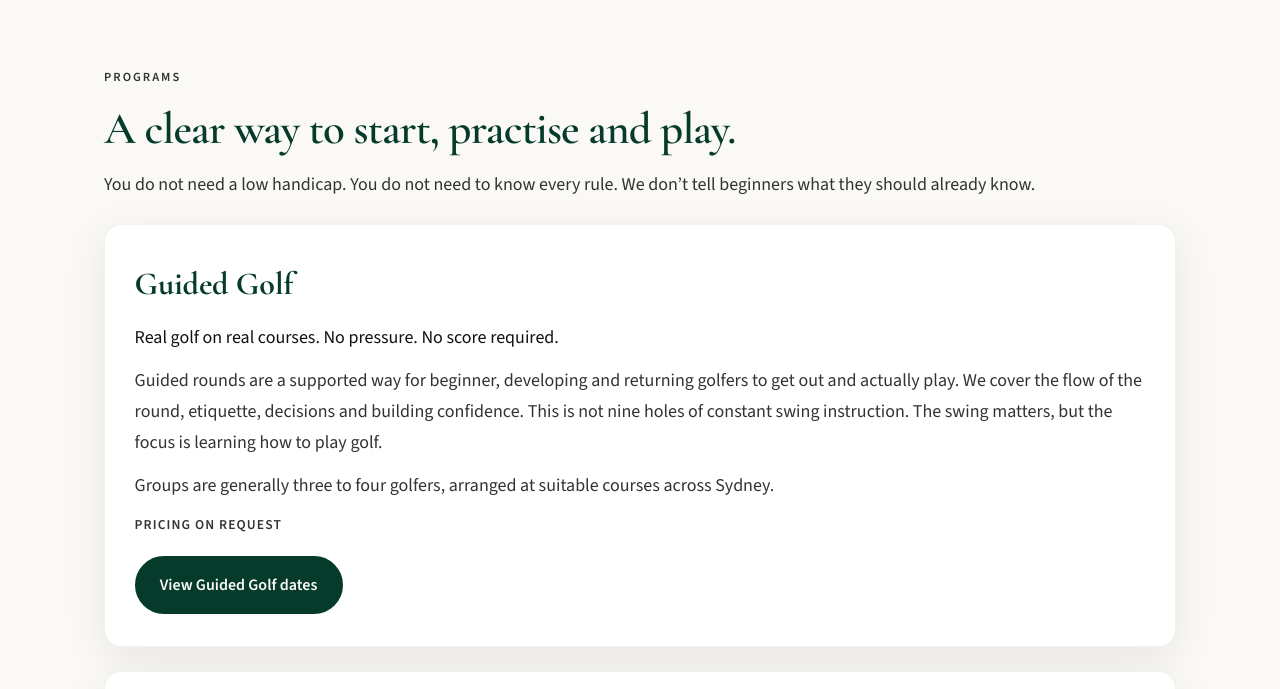
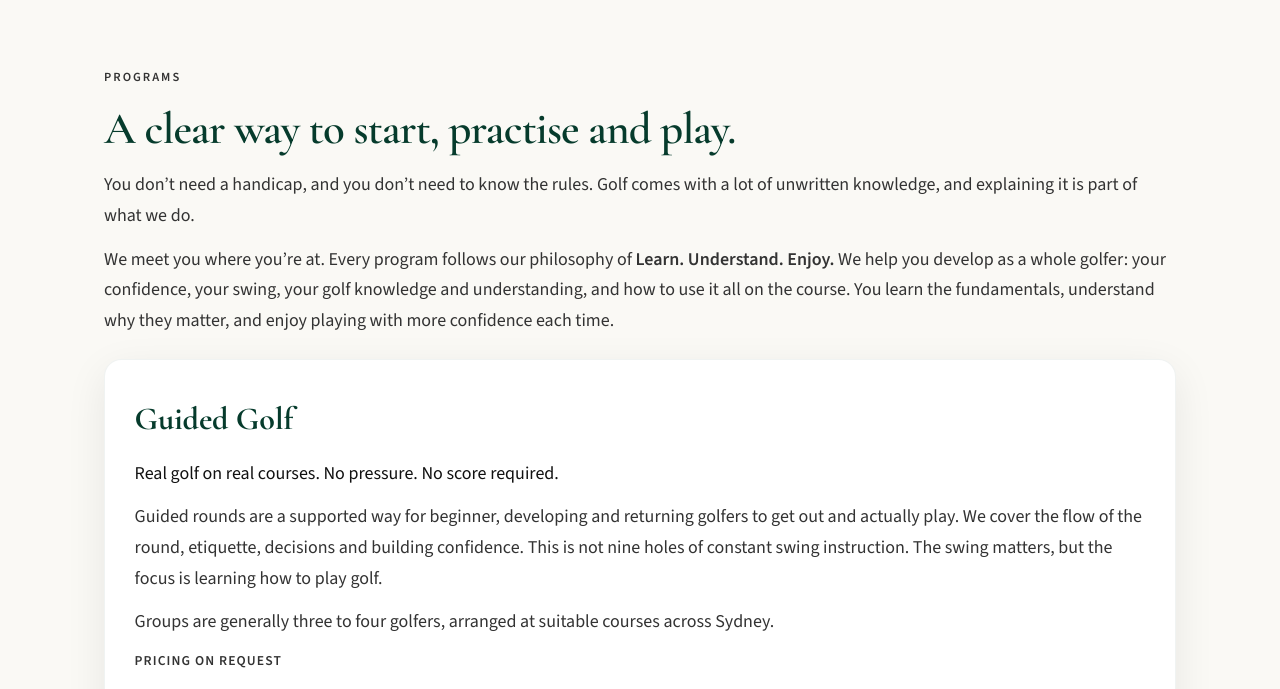
Before and after one commit to GrassrootsGolf/grassroots-golf, a plain HTML site: page programs.html in a window 1280 px wide. Shown: the part 81-770 px from the top of the page. Drawn offline with nearby package versions, Linux system fonts and the light colour scheme.

Commit message:
Update Programs intro copy

```diff
--- a/programs.html
+++ b/programs.html
@@ -40,7 +40,8 @@
       <div class="wrap">
         <p class="eyebrow">Programs</p>
         <h1>A clear way to start, practise and play.</h1>
-        <p>You do not need a low handicap. You do not need to know every rule. We don’t tell beginners what they should already know.</p>
+        <p>You don’t need a handicap, and you don’t need to know the rules. Golf comes with a lot of unwritten knowledge, and explaining it is part of what we do.</p>
+        <p>We meet you where you’re at. Every program follows our philosophy of <strong>Learn. Understand. Enjoy.</strong> We help you develop as a whole golfer: your confidence, your swing, your golf knowledge and understanding, and how to use it all on the course. You learn the fundamentals, understand why they matter, and enjoy playing with more confidence each time.</p>
       </div>
     </header>
     <div class="wrap" style="padding-bottom:4.5rem">
```
